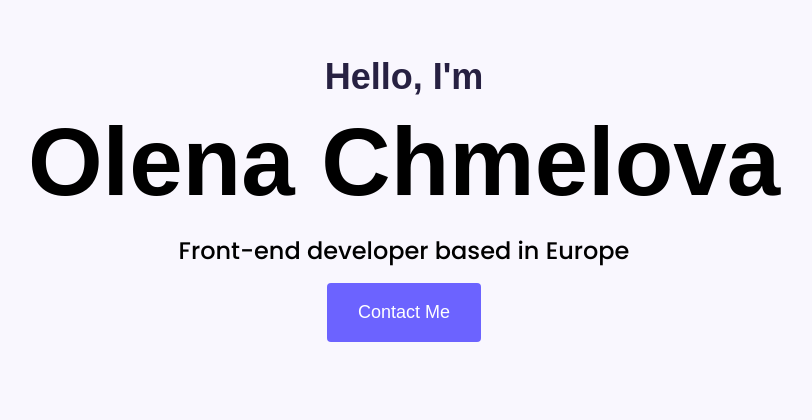
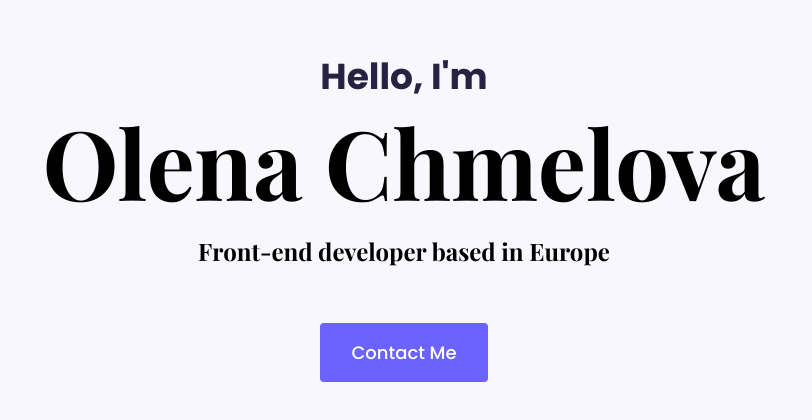
Before and after one commit to moroshkaberry/new-portfolio, a plain HTML site: page index.html in a window 1280 px wide. Shown: the part 110-530 px from the top of the page, without its empty margins (236-1048 px from the left). Drawn offline with nearby package versions, Linux system fonts and the light colour scheme.

Commit message:
fixed HTML mistakes

```diff
--- a/index.html
+++ b/index.html
@@ -34,7 +34,7 @@
       <p>Hello, I'm</p>
       <h1>Olena Chmelova</h1>
 
-      <h2 class="mb-">Front-end developer based in Europe</h2>
+      <h2 class="mb-5">Front-end developer based in Europe</h2>
       <div>
         <a href="#" class="btn btn-branding">Contact Me</a>
       </div>
--- a/styles/portfolio.css
+++ b/styles/portfolio.css
@@ -1,9 +1,13 @@
 :root {
   --branding-color: #6c63ff;
-  --secondary-color:  #f9f7fe;
-  --heading-font-family: font-family: "Playfair display", serif;
-  --default-font-family:   font-family: "Poppins", sans-serif;
+  --secondary-color: #f9f7fe;
+  --heading-font-family: "Playfair display", serif;
+  --default-font-family: "Poppins", sans-serif;
 }
+body {
+  font-family: var(--default-font-family);
+}
+
 h1,
 h2,
 h3,
@@ -18,7 +22,6 @@ h1 {
   font-size: 96px;
 }
 p {
-
   font-weight: normal;
 }
 
@@ -36,8 +39,6 @@ p {
 }
 
 .hero h2 {
-  font-family: "Poppins", serif;
-  font-weight: normal;
   line-height: 2;
   font-size: 24px;
 }
@@ -50,7 +51,3 @@ p {
   line-height: 27px;
   padding: 15px 30px;
 }
-
-body {
-  font-family: var(--default-font-family);
-}
```
